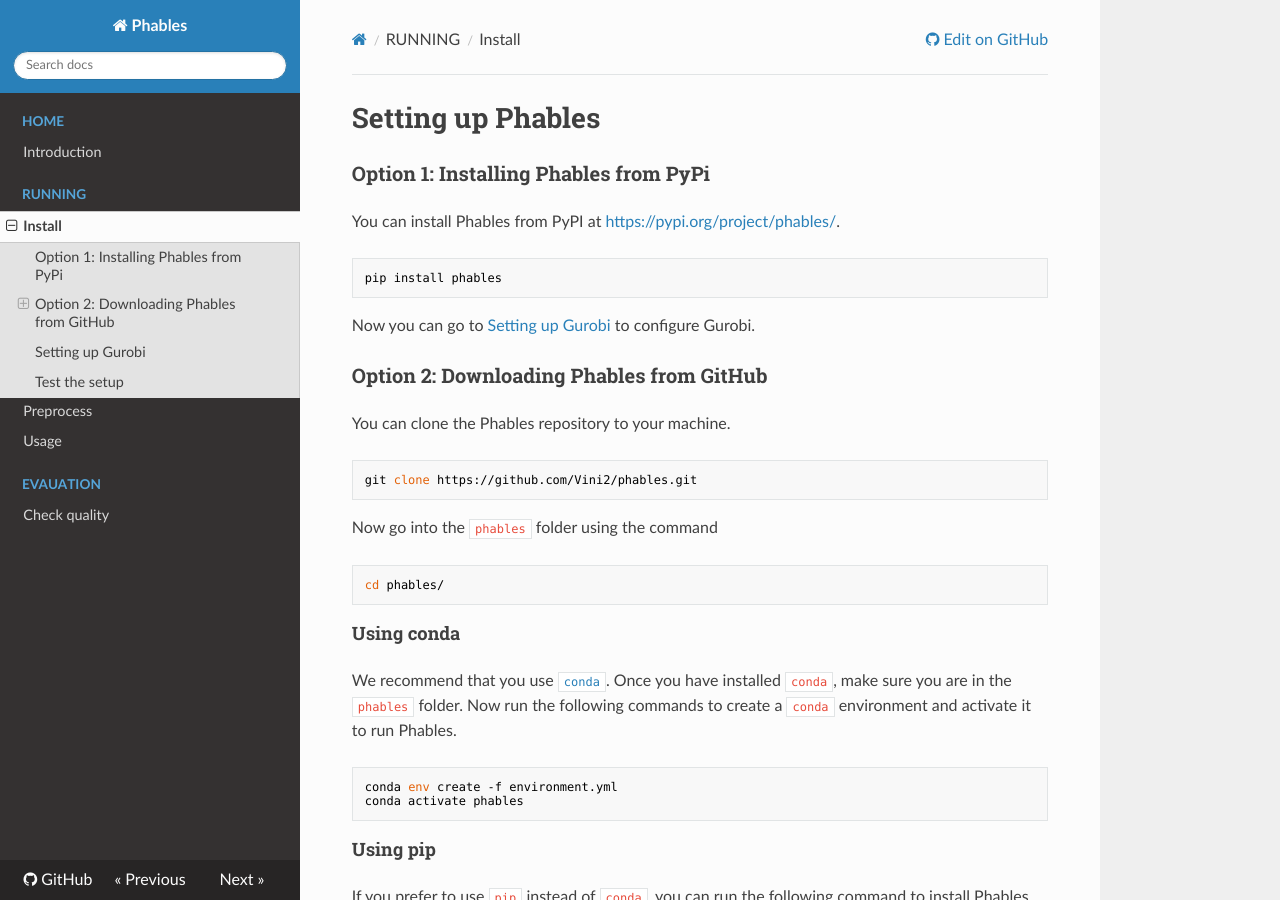
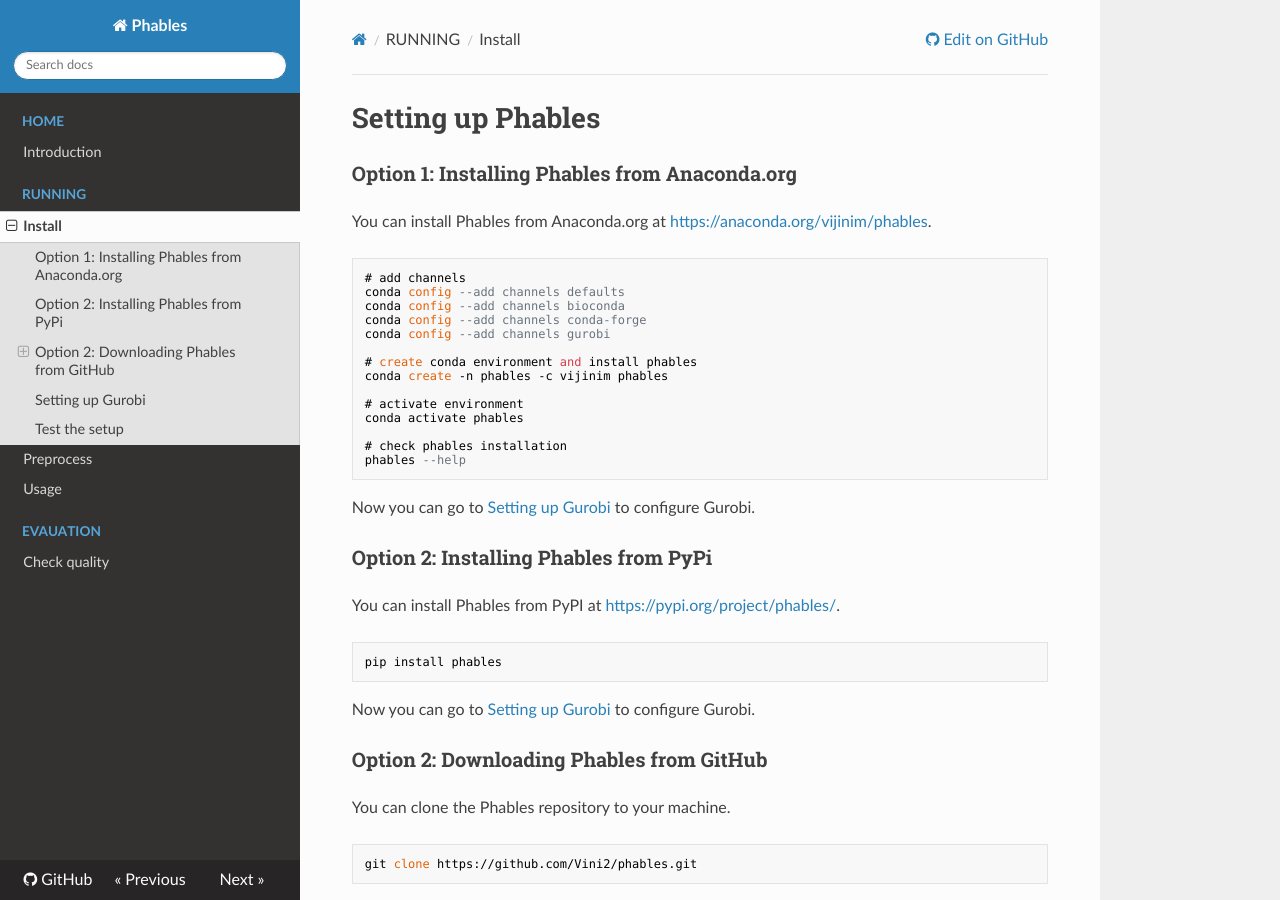
Before and after one commit to Vini2/phables, an MkDocs documentation site: the page built from docs/install.md, in a window 1280 px wide and 900 px high. Built offline with MkDocs 1.6.1, drawn with Linux system fonts in a browser that asks for light colours; nearby versions of some CDN libraries; a script that is not in the unit is left out.

Commit message:
DOC: Update docs

````diff
--- a/docs/install.md
+++ b/docs/install.md
@@ -1,6 +1,29 @@
 # Setting up Phables
 
-### Option 1: Installing Phables from PyPi
+### Option 1: Installing Phables from Anaconda.org
+
+You can install Phables from Anaconda.org at [https://anaconda.org/vijinim/phables](https://anaconda.org/vijinim/phables).
+
+```
+# add channels
+conda config --add channels defaults
+conda config --add channels bioconda
+conda config --add channels conda-forge
+conda config --add channels gurobi
+
+# create conda environment and install phables
+conda create -n phables -c vijinim phables
+
+# activate environment
+conda activate phables
+
+# check phables installation
+phables --help
+```
+
+Now you can go to [Setting up Gurobi](#setting-up-gurobi) to configure Gurobi.
+
+### Option 2: Installing Phables from PyPi
 
 You can install Phables from PyPI at [https://pypi.org/project/phables/](https://pypi.org/project/phables/).
 
````
Also changed, not shown: docs/preprocess.md (+0 -6 lines).
